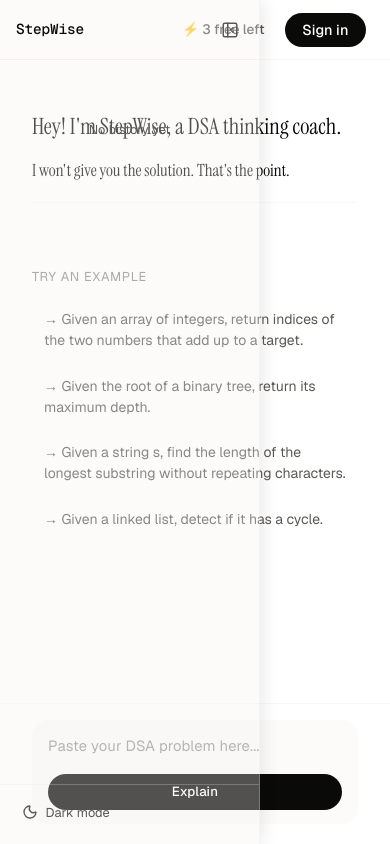
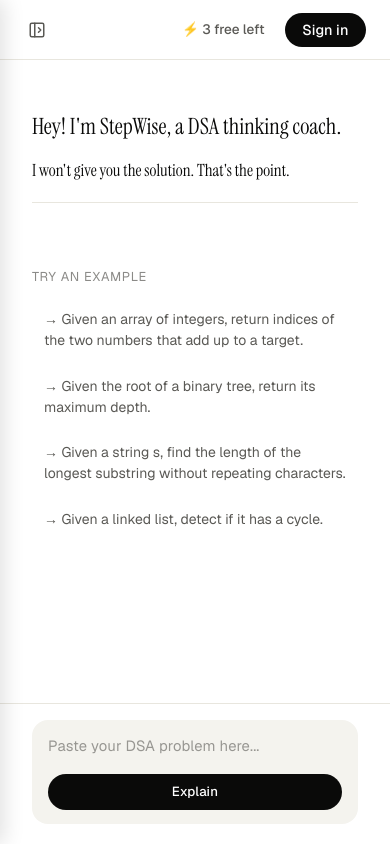
Before and after one commit to Bhatia612/StepWise, a React (Vite) app in the folder frontend/: page / in a window 390 px wide. Built offline with nearby package versions, Linux system fonts and the light colour scheme; no server answers.

Commit message:
feat: made sidebar responsive for mobile nad some other UI Tweaks.

```diff
--- a/frontend/src/App.jsx
+++ b/frontend/src/App.jsx
@@ -15,6 +15,7 @@
   const [historyLoading, setHistoryLoading] = useState(false);
   const [historyError, setHistoryError] = useState(null);
   const [selectedHistory, setSelectedHistory] = useState(null);
+  const [sidebarOpen, setSidebarOpen] = useState(false);
 
   const fetchHistory = async () => {
     setHistoryLoading(true);
@@ -61,9 +62,14 @@
         historyLoading={historyLoading}
         historyError={historyError}
         onSelectHistory={(item) => setSelectedHistory(item)}
+        isOpen={sidebarOpen}
+        onClose={() => setSidebarOpen(false)}
       />
       <div className="app-layout__main">
-        <Navbar />
+        <Navbar
+          onToggleSidebar={() => setSidebarOpen((prev) => !prev)}
+          sidebarOpen={sidebarOpen}
+        />
         <ExplainerPage
           selectedHistory={selectedHistory}
           onExplainComplete={fetchHistory}
--- a/frontend/src/features/explainer/styles/HistoryList.scss
+++ b/frontend/src/features/explainer/styles/HistoryList.scss
@@ -34,16 +34,15 @@
     gap: 0.75rem;
     width: 100%;
     text-align: left;
-    background: var(--surface);
-    border: 1px solid var(--border);
     border-radius: var(--radius-md);
     padding: 0.5rem 1.1rem;
     margin-bottom: 0.5rem;
     transition: border-color 0.15s ease, margin-left 0.15s ease;
 
     &:hover {
-      border-color: var(--ink);
-      margin-left: 0.3rem;
+
+      margin-left: 0.1rem;
+      background: var(--surface);
     }
   }
 
--- a/frontend/src/shared/components/Navbar.jsx
+++ b/frontend/src/shared/components/Navbar.jsx
@@ -1,10 +1,11 @@
 import { useState } from "react";
 import { useAuth } from "../context/AuthContext";
+import { PanelLeftClose, PanelLeftOpen } from "lucide-react";
 import AuthModal from "./AuthModal";
 import PricingModal from "./PricingModal";
 import "../styles/Navbar.scss";
 
-const Navbar = ({ onToggleSidebar }) => {
+const Navbar = ({ onToggleSidebar, sidebarOpen }) => {
   const { user, guestCredits } = useAuth();
   const [showAuthModal, setShowAuthModal] = useState(false);
   const [showPricing, setShowPricing] = useState(false);
@@ -13,9 +14,14 @@
     <>
       <nav className="navbar">
         <div className="navbar__left">
-          {user && (
-            <span className="navbar__logo">StepWise</span>
-          )}
+          <button
+            className="navbar__menu-toggle"
+            onClick={onToggleSidebar}
+            aria-label={sidebarOpen ? "Close sidebar" : "Open sidebar"}
+          >
+            {sidebarOpen ? <PanelLeftClose size={18} /> : <PanelLeftOpen size={18} />}
+          </button>
+          {user && <span className="navbar__logo">StepWise</span>}
         </div>
         <div className="navbar__links">
           {user ? (
--- a/frontend/src/shared/components/PricingModal.jsx
+++ b/frontend/src/shared/components/PricingModal.jsx
@@ -89,7 +89,7 @@
               className={`pricing-modal__pack ${pack.highlight ? "pricing-modal__pack--highlight" : ""}`}
             >
               {pack.highlight && (
-                <span className="pricing-modal__badge">Most popular</span>
+                <span className="pricing-modal__badge">Recommended</span>
               )}
               <h3 className="pricing-modal__pack-name">{pack.name}</h3>
               <p className="pricing-modal__pack-credits">{pack.credits} credits</p>
--- a/frontend/src/shared/components/Sidebar.jsx
+++ b/frontend/src/shared/components/Sidebar.jsx
@@ -4,29 +4,38 @@
 import HistoryList from "../../features/explainer/components/HistoryList";
 import "../styles/Sidebar.scss";
 
-const Sidebar = ({ history, historyLoading, historyError, onSelectHistory }) => {
+const Sidebar = ({ history, historyLoading, historyError, onSelectHistory, isOpen, onClose }) => {
   const { user, logout } = useAuth();
   const [collapsed, setCollapsed] = useState(false);
-  const [theme, setTheme] = useState(() => {
-    return localStorage.getItem("sw_theme") || "light";
-  });
+  const [theme, setTheme] = useState(() => localStorage.getItem("sw_theme") || "light");
 
   useEffect(() => {
     document.documentElement.setAttribute("data-theme", theme);
     localStorage.setItem("sw_theme", theme);
   }, [theme]);
 
-  const toggleTheme = () => {
-    setTheme((prev) => (prev === "light" ? "dark" : "light"));
+  const toggleTheme = () => setTheme((prev) => (prev === "light" ? "dark" : "light"));
+
+  const handleHeaderToggle = () => {
+    if (window.innerWidth <= 768) {
+      onClose();
+    } else {
+      setCollapsed((prev) => !prev);
+    }
   };
 
   return (
-    <aside className={`sidebar ${collapsed ? "sidebar--collapsed" : ""}`}>
+    <aside
+      className={`sidebar ${collapsed ? "sidebar--collapsed" : ""} ${
+        isOpen ? "sidebar--open" : ""
+      }`}
+    >
       <div className="sidebar__header">
         {!collapsed && <span className="sidebar__logo">StepWise</span>}
         <button
           className="sidebar__toggle"
-          onClick={() => setCollapsed(!collapsed)}
+          onClick={handleHeaderToggle}
+          aria-label={collapsed ? "Expand sidebar" : "Collapse sidebar"}
         >
           {collapsed ? <PanelLeftOpen size={18} /> : <PanelLeftClose size={18} />}
         </button>
@@ -42,7 +51,10 @@
                 history={history}
                 loading={historyLoading}
                 error={historyError}
-                onSelect={onSelectHistory}
+                onSelect={(item) => {
+                  onSelectHistory(item);
+                  onClose();
+                }}
               />
             )}
           </div>
--- a/frontend/src/shared/styles/Navbar.scss
+++ b/frontend/src/shared/styles/Navbar.scss
@@ -13,6 +13,26 @@
   &__left {
     display: flex;
     align-items: center;
+    gap: 0.75rem;
+  }
+
+  &__menu-toggle {
+    display: none;
+    color: var(--muted);
+    padding: 0.25rem;
+    border-radius: var(--radius-sm);
+    transition: color 0.15s ease, background 0.15s ease;
+
+    &:hover {
+      color: var(--ink);
+      background: var(--surface);
+    }
+
+    @media (max-width: 768px) {
+      display: flex;
+      align-items: center;
+      justify-content: center;
+    }
   }
 
   &__logo {
--- a/frontend/src/shared/styles/Sidebar.scss
+++ b/frontend/src/shared/styles/Sidebar.scss
@@ -2,7 +2,7 @@
   width: 260px;
   min-width: 260px;
   height: 100vh;
-  background: var(--surface);
+  background: var(--bg);
   border-right: 1px solid var(--border);
   display: flex;
   flex-direction: column;
@@ -33,6 +33,7 @@
     color: var(--ink);
     white-space: nowrap;
     letter-spacing: -0.01em;
+    opacity: 0;
   }
 
   &__toggle {
@@ -53,7 +54,6 @@
     overflow-y: auto;
     padding: 0.75rem 0.5rem;
 
-    // thin styled scrollbar
     scrollbar-width: thin;
     scrollbar-color: var(--border) transparent;
 
@@ -161,15 +161,29 @@
 
   @media (max-width: 768px) {
     position: fixed;
+    top: 0;
     left: 0;
-    top: 0;
     z-index: 50;
-    box-shadow: 4px 0 16px rgba(0, 0, 0, 0.08);
+    width: 260px;
+    min-width: 260px;
+    transform: translateX(-100%);
+    transition: transform 0.25s ease;
+    box-shadow: 4px 0 20px rgba(0, 0, 0, 0.12);
+    background: var(--surface);
+
+    &__logo {
+      opacity: 1;
+      user-select: none;
+    }
+
 
     &--collapsed {
-      width: 0;
-      min-width: 0;
-      border-right: none;
+      width: 260px;
+      min-width: 260px;
+    }
+
+    &--open {
+      transform: translateX(0);
     }
   }
 }
--- a/frontend/src/shared/styles/_global.scss
+++ b/frontend/src/shared/styles/_global.scss
@@ -1,3 +1,5 @@
+@use "./tokens";
+
 * {
   margin: 0;
   padding: 0;
@@ -47,34 +49,3 @@
     min-width: 0;
   }
 }
-
-:root {
-  --bg: #FFFFFF;
-  --surface: #f4f3ee4f;
-  --ink: #0A0A09;
-  --muted: #5A5955;
-  --accent: #B8E A44;
-  --accent-soft: #E8F5C0;
-  --accent-ink: #0A0A09;
-  --border: #e8e6de44;
-
-  --font-display: "Instrument Serif", serif;
-  --font-body: "Geist", sans-serif;
-  --font-mono: "Geist Mono", monospace;
-
-  --radius-sm: 6px;
-  --radius-md: 10px;
-  --radius-lg: 16px;
-  --radius-pill: 999px;
-}
-
-[data-theme="dark"] {
-  --bg: #0C0C0B;
-  --surface: #161614;
-  --ink: #F5F4EF;
-  --muted: #999890;
-  --accent: #C8F169;
-  --accent-soft: #1E2E08;
-  --accent-ink: #0C0C0B;
-  --border: #25242062;
-}
--- a/frontend/src/shared/styles/_tokens.scss
+++ b/frontend/src/shared/styles/_tokens.scss
@@ -1,20 +1,30 @@
+:root {
+  --bg: #FFFFFF;
+  --surface: #F4F3EE;
+  --ink: #0A0A09;
+  --muted: #5A5955;
+  --accent: #B8EA44;
+  --accent-soft: #E8F5C0;
+  --accent-ink: #0A0A09;
+  --border: #E8E6DE;
 
-:root {
-  --bg: #F5F3EC;
-  --surface: #FFFFFF;
-  --ink: #14140F;
-  --muted: #6B6A60;
-  --accent: #C8F169;
-  --accent-soft: #EAF5C9;
-  --accent-ink: #14140F;
-  --border: #E3E0D2;
+  --font-display: "Instrument Serif", serif;
+  --font-body: "Geist", sans-serif;
+  --font-mono: "Geist Mono", monospace;
 
-  --font-display: "Space Grotesk", sans-serif;
-  --font-body: "Inter", sans-serif;
-  --font-mono: "JetBrains Mono", monospace;
-
-  --radius-sm: 8px;
-  --radius-md: 12px;
-  --radius-lg: 20px;
+  --radius-sm: 6px;
+  --radius-md: 10px;
+  --radius-lg: 16px;
   --radius-pill: 999px;
 }
+
+[data-theme="dark"] {
+  --bg: #0C0C0B;
+  --surface: #161614;
+  --ink: #F5F4EF;
+  --muted: #999890;
+  --accent: #C8F169;
+  --accent-soft: #1E2E08;
+  --accent-ink: #0C0C0B;
+  --border: #252420;
+}
```
